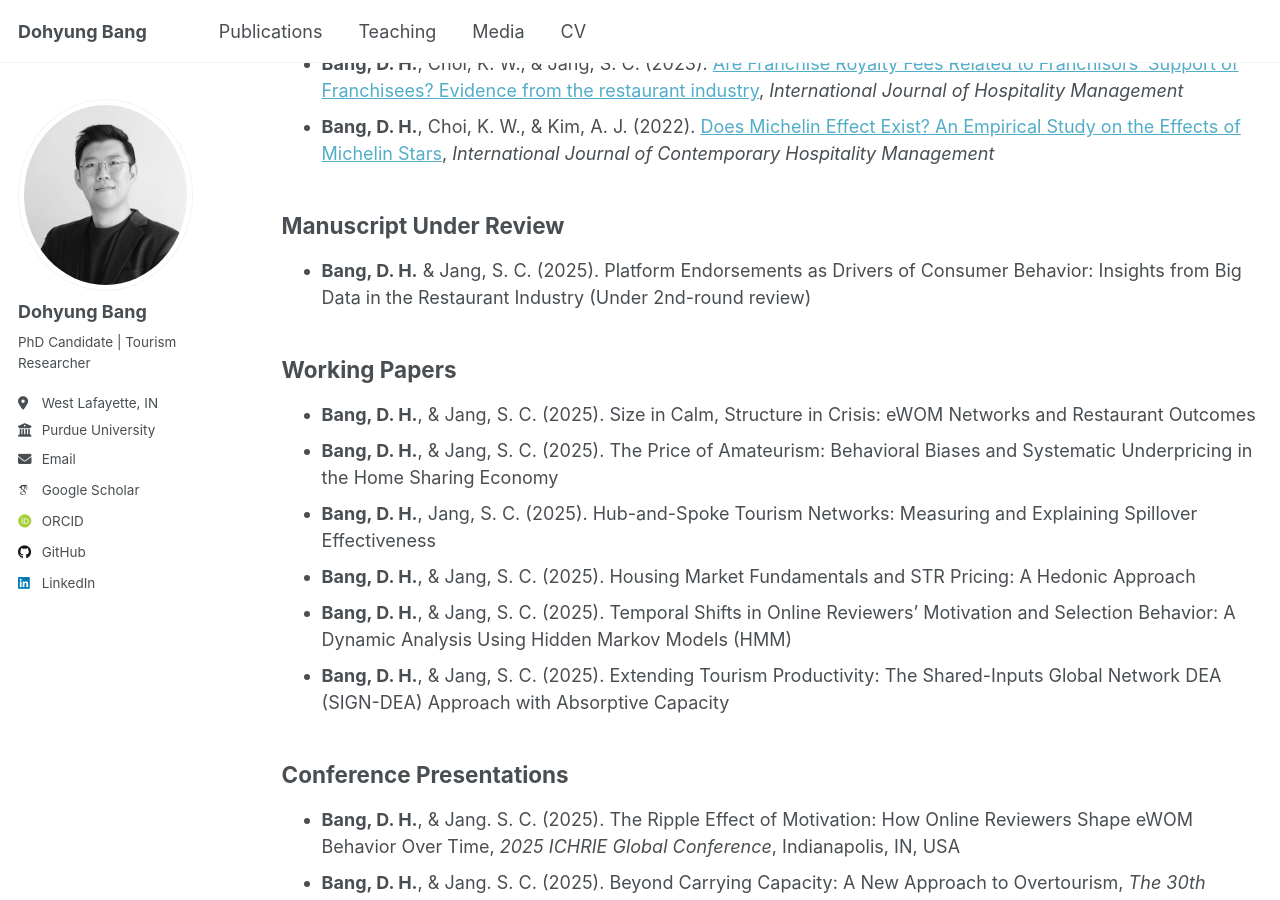
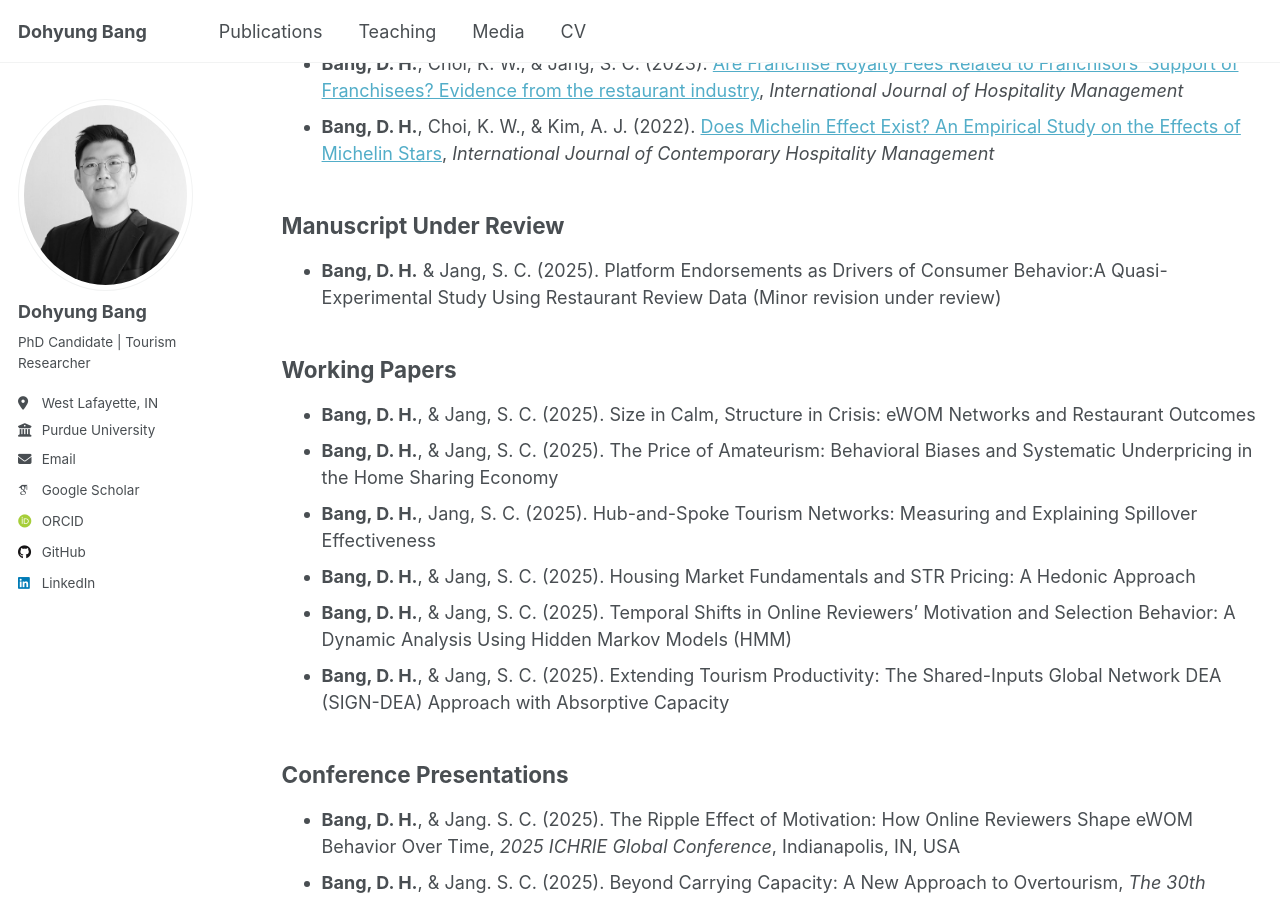
Before and after one commit to dohyungbang/dohyungbang.github.io, a Jekyll site: the page built from _pages/publications.md, in a window 1280 px wide and 900 px high, scrolled down 464 px. Built offline with Jekyll 4.4.1, drawn with Linux system fonts in a browser that asks for light colours; some web fonts are replaced; a script that is not in the unit is left out.

Commit message:
Update publications.md

```diff
--- a/_pages/publications.md
+++ b/_pages/publications.md
@@ -17,7 +17,7 @@ You can also find my articles on my [Google Scholar profile](https://scholar.goo
 - **Bang, D. H.**, Choi, K. W., & Kim, A. J. (2022). [Does Michelin Effect Exist? An Empirical Study on the Effects of Michelin Stars](https://doi.org/10.1108/IJCHM-08-2021-1025), _International Journal of Contemporary Hospitality Management_
 
 ## Manuscript Under Review
-- **Bang, D. H.** & Jang, S. C. (2025). Platform Endorsements as Drivers of Consumer Behavior: Insights from Big Data in the Restaurant Industry (Under 2nd-round review)
+- **Bang, D. H.** & Jang, S. C. (2025). Platform Endorsements as Drivers of Consumer Behavior:A Quasi-Experimental Study Using Restaurant Review Data (Minor revision under review)
 
 ## Working Papers
 - **Bang, D. H.**, & Jang, S. C. (2025). Size in Calm, Structure in Crisis: eWOM Networks and Restaurant Outcomes
```
